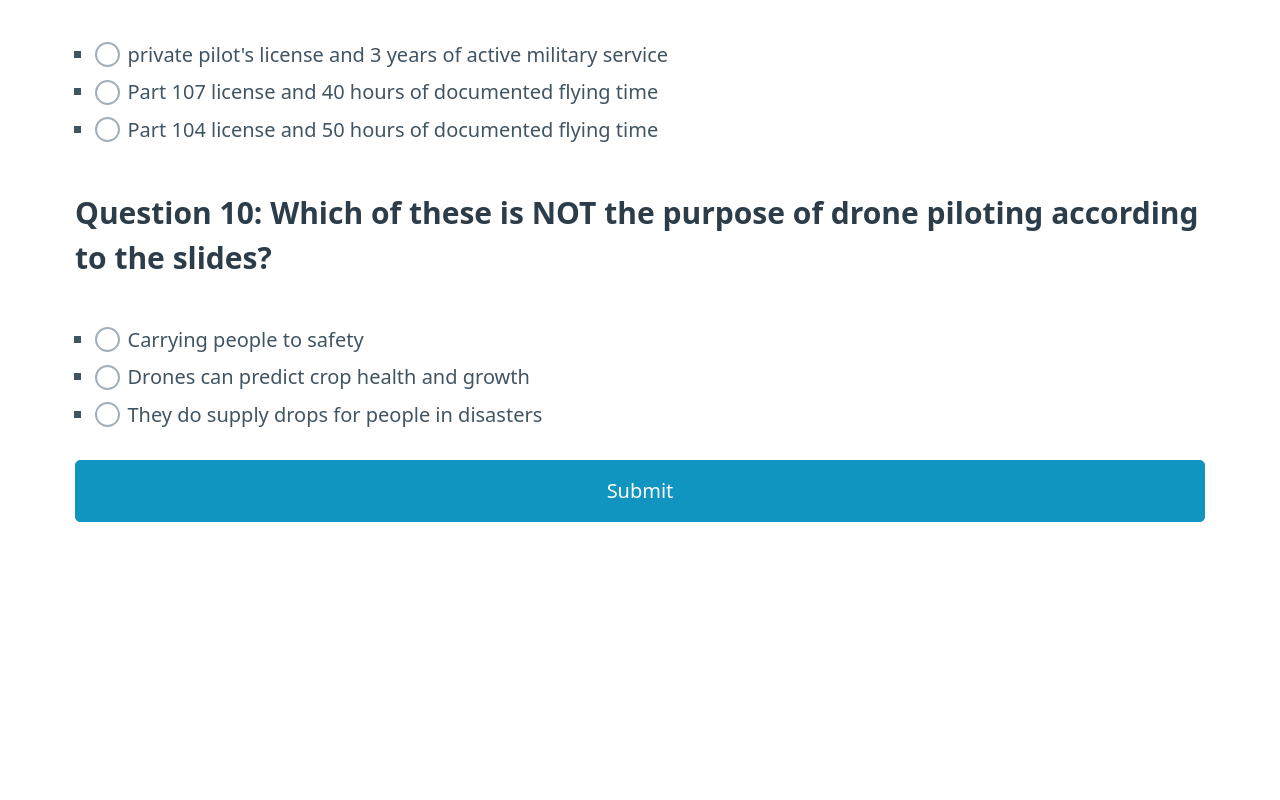
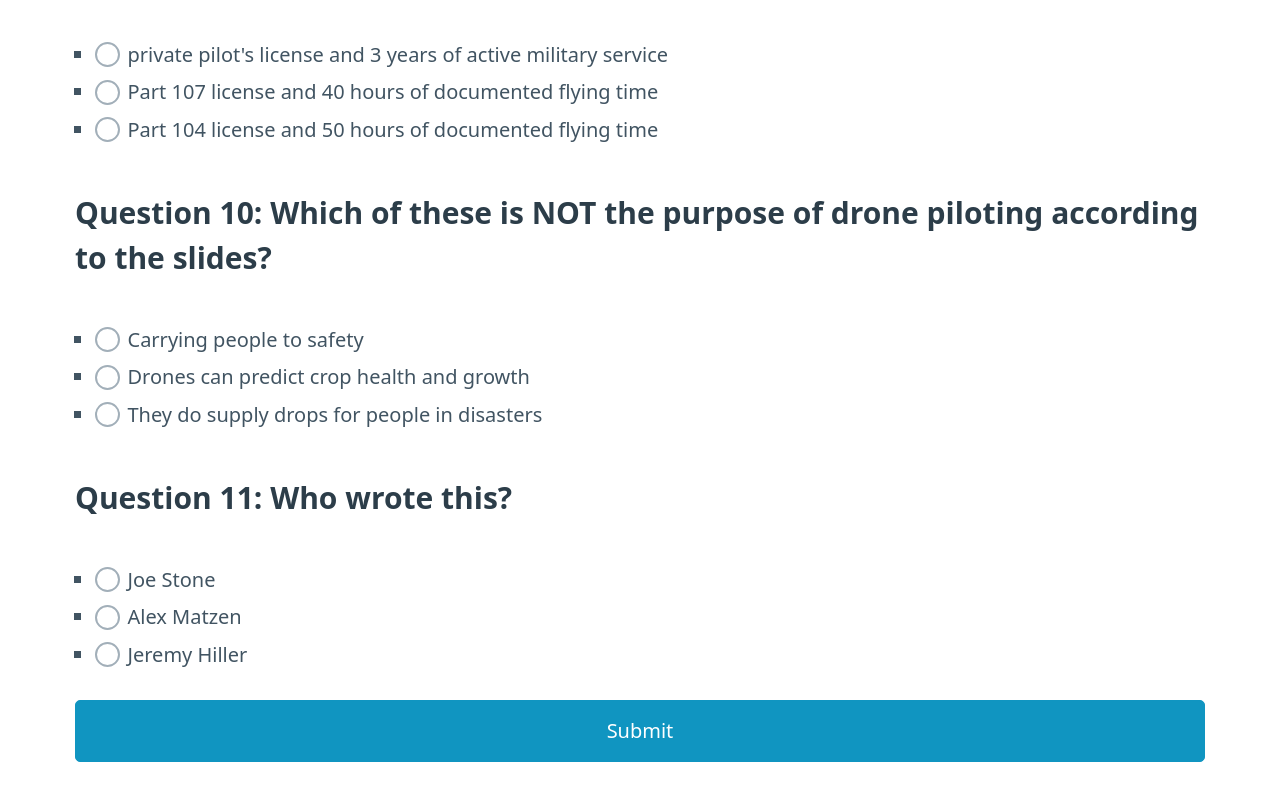
Before and after one commit to BobReed24/Intro-to-Law, a plain HTML site: page index.html in a window 1280 px wide. Shown: the part 2383-3183 px from the top of the page. Before the commit the page ends 3115 px from the top, so only its background shows below. Drawn offline with nearby package versions, Linux system fonts and the light colour scheme.

Commit message:
Update index.html

```diff
--- a/index.html
+++ b/index.html
@@ -19,7 +19,8 @@
                 q7: "q7a1",
                 q8: "q8a3",
                 q9: "q9a2",
-                q10: "q10a1"
+                q10: "q10a1",
+                q11: "q11a2"
             };
             for (let [question, answer] of Object.entries(answers)) {
                 if (document.getElementById(answer).checked) {
@@ -117,7 +118,12 @@
                         <li><input type="radio" name="q10" id="q10a2"><label for="q10a2">Drones can predict crop health and growth</label></li>
                         <li><input type="radio" name="q10" id="q10a3"><label for="q10a3">They do supply drops for people in disasters</label></li>
                     </ul>
-
+                     <h3>Question 11: Who wrote this?</h3>
+                    <ul>
+                        <li><input type="radio" name="q10" id="q11a1"><label for="q10a1">Joe Stone</label></li>
+                        <li><input type="radio" name="q10" id="q11a2"><label for="q10a2">Alex Matzen</label></li>
+                        <li><input type="radio" name="q10" id="q11a3"><label for="q10a3">Jeremy Hiller</label></li>
+                    </ul>
                     <input type="submit" value="Submit">
                 </form>
 
```
